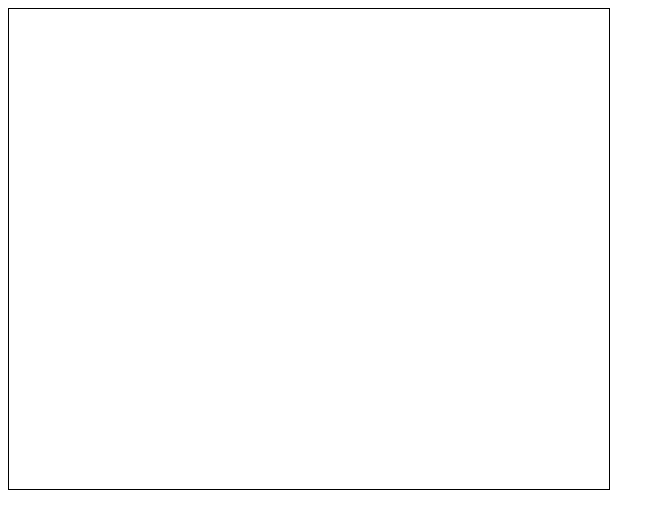
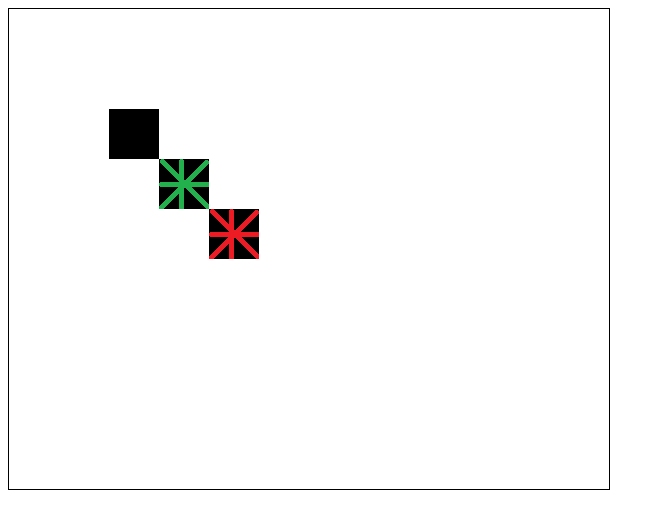
Before and after one commit to IvanSgarbi/canvas, a plain HTML site: page index.html in a window 1280 px wide. Shown: the whole page, without its empty margins (0-665 px from the left). Drawn offline with Linux system fonts and the light colour scheme.

Commit message:
Adicionar lista de itens e verificar se todos os itens carregaram antes de printar

```diff
--- a/index.html
+++ b/index.html
@@ -5,7 +5,7 @@
     <title>Canvas</title>
 </head>
 <body>
-    <canvas id="game"
+    <canvas id="jogo"
     width="600" height="480"
     style="border:1px solid #000000;">
 
--- a/jogo.js
+++ b/jogo.js
@@ -1,9 +1,58 @@
-var objeto = function(largura,altura,imagem){
-    var imagemFinal = new Image(largura,altura);
-    imagemFinal.src = imagem;
-    return{
-        largura: largura,
-        altura: altura,
-        imagem: imagemFinal
+class Objeto {
+    constructor(largura, altura, imagem, posX, posY) {
+        var imagemFinal = document.createElement("img");
+        imagemFinal.width = 50;
+        imagemFinal.height = 50;
+        imagemFinal.src = imagem;
+        this.largura = largura;
+        this.altura = altura;
+        this.imagem = imagemFinal;
+        this.posX = posX;
+        this.posY = posY;
+        this.velX = 0;
+        this.velY = 0;
     }
 }
+function log(mensagem) {
+    if (logs) {
+        console.log(mensagem);
+    }
+
+}
+function desenhar(imagem, posX, posY) {
+    var canvas = document.getElementById("jogo");
+    var area = canvas.getContext("2d");
+    area.drawImage(imagem, posX, posY);
+}
+
+function objetosCarregados() {
+    var cont;
+    var carregados = true;
+    for (cont in objetos) {
+        if (!objetos[cont].imagem.complete) {
+            carregados = false;
+            break;
+        }
+    }
+    return carregados;
+}
+var objetos = [];
+var timer;
+var cont;
+var logs = true;
+objetos.push(new Objeto(50, 50, "arquivos/quadrado_preto.png", 100, 100));
+objetos.push(new Objeto(50, 50, "arquivos/asterisco.png", 150, 150));
+objetos.push(new Objeto(50, 50, "arquivos/asterisco_vermelho.png", 200, 200));
+
+
+timer = setInterval(function () {
+    log("Teste se os objetos estão carregados");
+    if (objetosCarregados()) {
+        log("Todos os objetos carregados, tentando printar");
+        clearInterval(timer);
+        for (cont in objetos) {
+            desenhar(objetos[cont].imagem, objetos[cont].posX, objetos[cont].posY);
+        }
+
+    }
+}, 50);
```
Also changed, not shown: arquivos/asterisco.png (added), arquivos/asterisco_vermelho.png (added).
